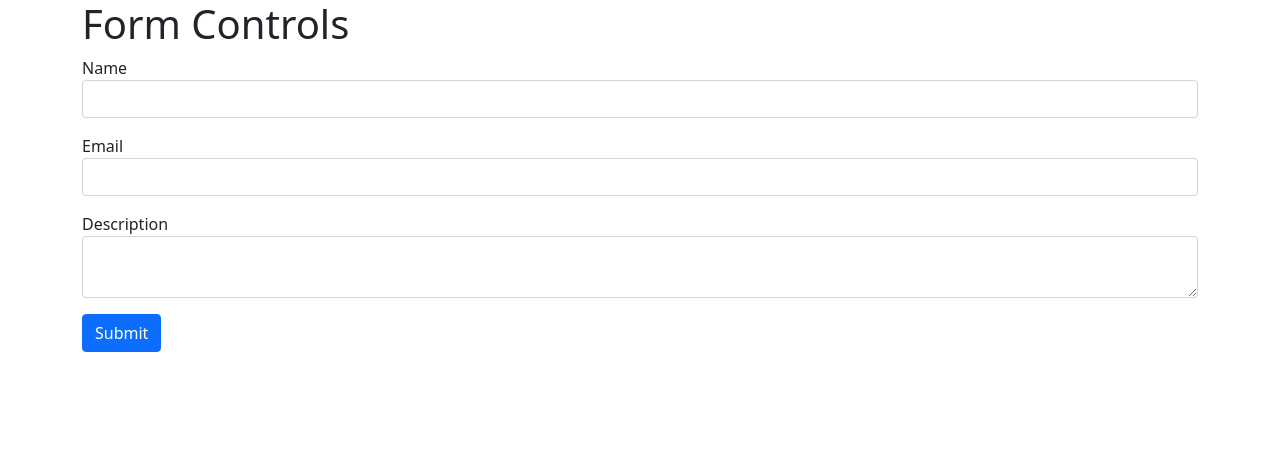
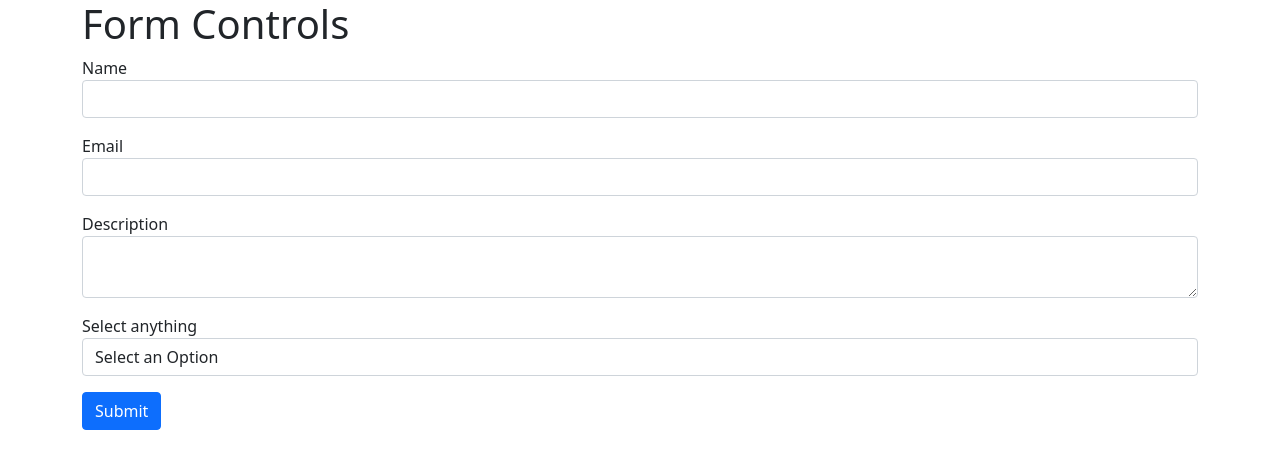
Before and after one commit to AnushkaNemishte/react-formik, a React (Create React App) app: page / in a window 1280 px wide. Shown: the top 468 px of the page. Built offline with nearby package versions, Linux system fonts and the light colour scheme.

Commit message:
Select control using react-formik

```diff
--- a/src/Formik-Controls/FormikContainer.js
+++ b/src/Formik-Controls/FormikContainer.js
@@ -4,10 +4,17 @@
 import * as Yup from "yup";
 import FormikControls from "./FormikControls";
 function FormikContainer() {
+    const dropdownOptions = [
+        {key:"Select an Option ",value:""},
+        {key:"Option 1 ",value:"opt 1"},
+        {key:"Option 2 ",value:"opt 2"},
+        {key:"Option 3 ",value:"opt 3"},
+    ]
   const initialValue = {
     name: "",
     email: "",
     description:"",
+    selectOption:""
   };
   const onSubmit = (values) => {
     console.log("Form data ", values);
@@ -16,6 +23,7 @@
     name: Yup.string().required("Required"),
     email: Yup.string().email("Invalid Format").required("Required"),
     description:Yup.string().required("Required"),
+    selectOption:Yup.string().required("Required"),
   });
   return (
     <Formik
@@ -45,6 +53,12 @@
                 name="description"
                 label="Description"
               />
+              <FormikControls
+                control="select"
+                label="Select anything"
+                name="selectOption"
+                options={dropdownOptions}
+              />
               <Button variant="primary" type="submit">
                 Submit
               </Button>
--- a/src/Formik-Controls/FormikControls.js
+++ b/src/Formik-Controls/FormikControls.js
@@ -1,4 +1,5 @@
 import Input from "./Input";
+import Select from "./Select";
 import TextArea from "./TextArea";
 
 function FormikControls(props) {
@@ -9,6 +10,7 @@
     case "textarea":
         return <TextArea {...rest}/>
     case "select":
+        return <Select {...rest}/>
     case "radio":
     case "checkbox":
     case "date":
--- /dev/null
+++ b/src/Formik-Controls/Select.js
@@ -0,0 +1,26 @@
+import { ErrorMessage, Field } from 'formik'
+import React from 'react'
+import TextError from './TextError'
+
+function Select(props) {
+    const {label,name,options,...rest}=props
+  return (
+    <div className='form-group mb-3'>
+      <label htmlFor={name}>{label}</label>
+      <Field as="select" className="form-control" id={name} name={name} {...rest}>
+        {
+            options.map((option)=>{
+                return (
+                    <option key={option.value} value={option.value}>
+                    {option.key}
+                    </option>
+                )
+            })
+        }
+      </Field>
+      <ErrorMessage name={name} component={TextError}/>
+    </div>
+  )
+}
+
+export default Select
```
